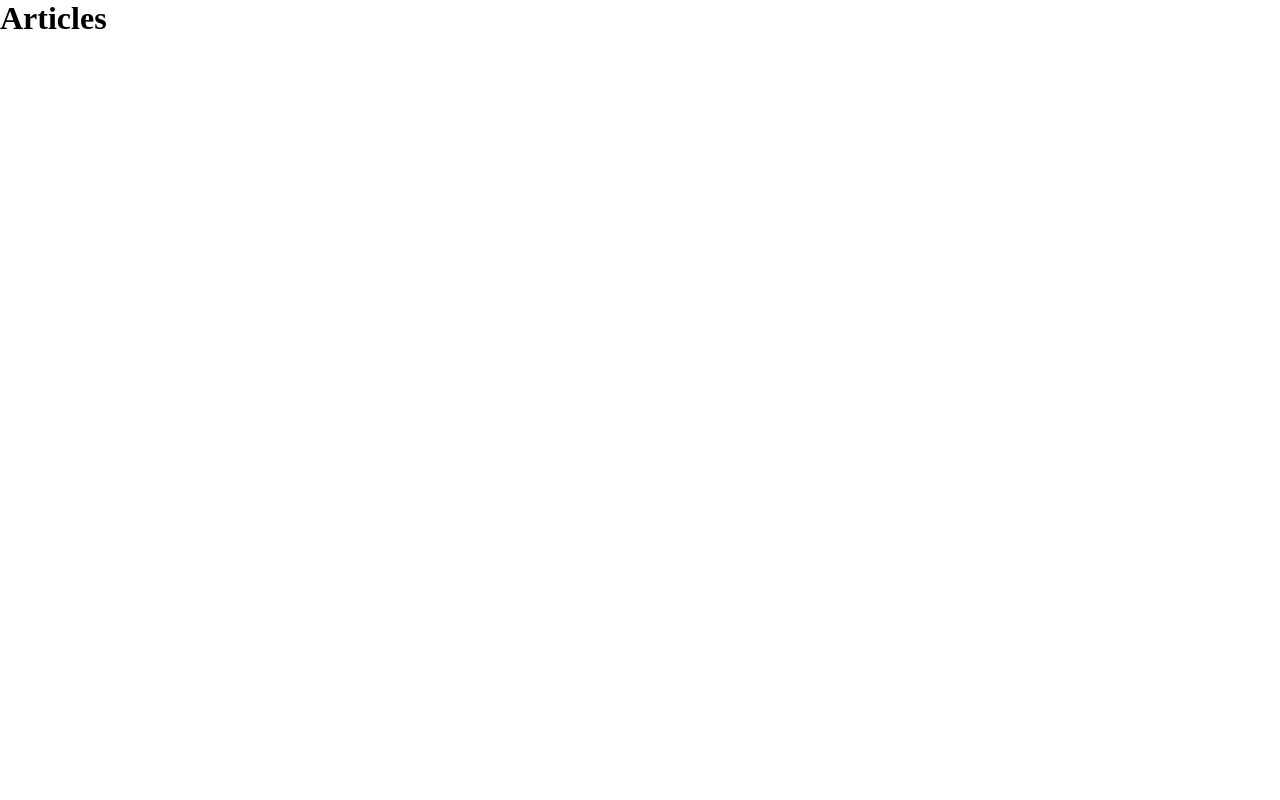
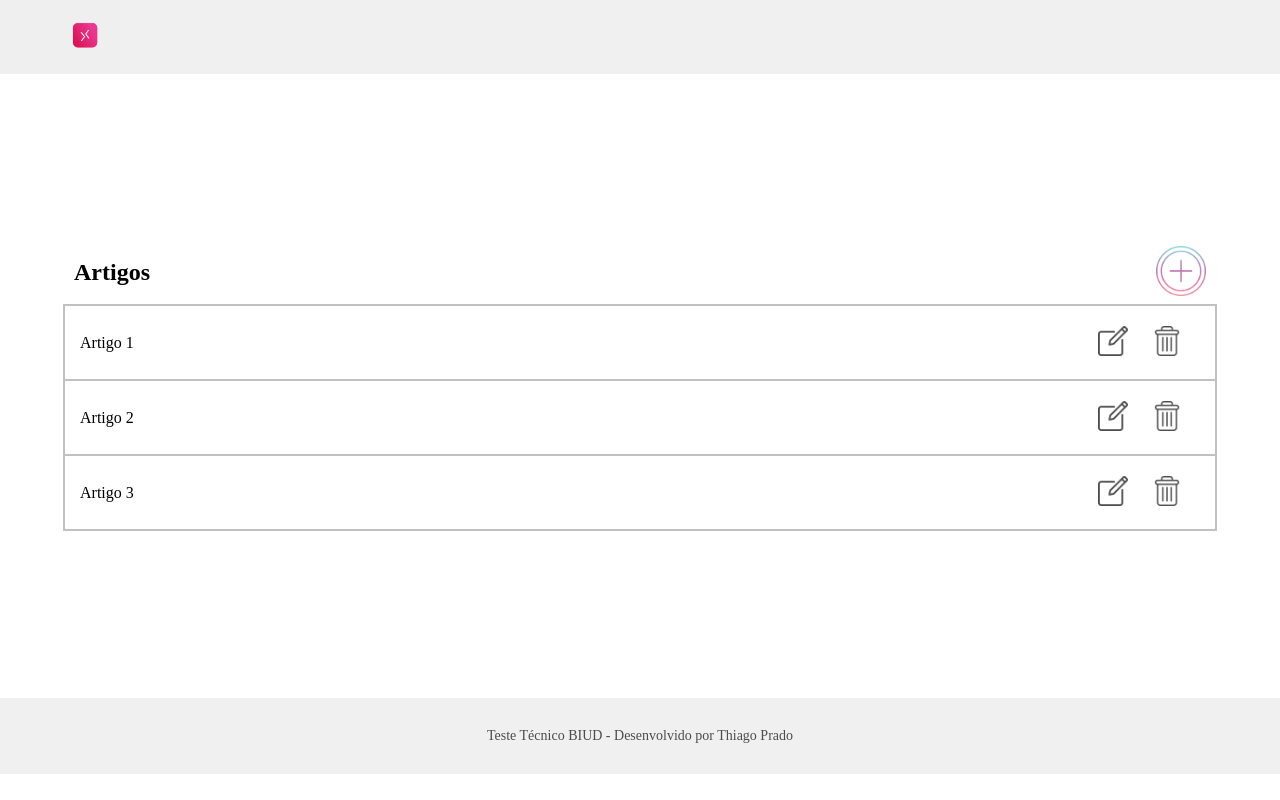
Before and after one commit to thiagopcdev/BIUD_challenge, a React (Vite) app in the folder frontend/: page /articles in a window 1280 px wide. Built offline with nearby package versions, Linux system fonts and the light colour scheme.

Commit message:
Implementa pagina de Artigos

```diff
--- a/frontend/src/components/index.js
+++ b/frontend/src/components/index.js
@@ -3,5 +3,5 @@ export { default as Input } from './Basics/Input';
 export { default as Select } from './Basics/Select';
 export { default as Header } from './Header/Header';
 export { default as Footer } from './Footer/Footer';
-export { default as CategoryList } from './Category/CategoryList';
+export { default as ListItems } from './Category/ListItems';
 export { default as SubHeader } from './Header/SubHeader';
--- /dev/null
+++ b/frontend/src/pages/Article/Articles.css
@@ -0,0 +1,7 @@
+.articles-container {
+  align-items: center;
+  display: flex;
+  flex-direction: column;
+  height: 78vh;
+  justify-content: center;
+}
--- a/frontend/src/pages/Article/Articles.jsx
+++ b/frontend/src/pages/Article/Articles.jsx
@@ -1,10 +1,20 @@
 import React from 'react';
+import {
+  SubHeader, ListItems, Header, Footer,
+} from '../../components';
+import './Articles.css';
 
 function Articles() {
+  const ArticleList = ['Artigo 1', 'Artigo 2', 'Artigo 3'];
   return (
-    <div>
-      <h1>Articles</h1>
-    </div>
+    <>
+      <Header />
+      <div className="articles-container">
+        <SubHeader name="Artigos" />
+        <ListItems list={ArticleList} />
+      </div>
+      <Footer />
+    </>
   );
 }
 
--- a/frontend/src/pages/Category/Categories.jsx
+++ b/frontend/src/pages/Category/Categories.jsx
@@ -1,6 +1,6 @@
 import React from 'react';
 import {
-  SubHeader, CategoryList, Header, Footer,
+  SubHeader, ListItems, Header, Footer,
 } from '../../components';
 import './Categories.css';
 
@@ -11,7 +11,7 @@ function Categories() {
       <Header />
       <div className="categories-container">
         <SubHeader name="Categorias" />
-        <CategoryList list={CategoriesList} />
+        <ListItems list={CategoriesList} />
       </div>
       <Footer />
     </>
```
Also changed, not shown: frontend/src/components/Category/ListItems.jsx (renamed from frontend/src/components/Category/CategoryList.jsx, +4 -4 lines), frontend/src/components/Category/ListItems.css (renamed from frontend/src/components/Category/CategoryList.css), frontend/src/pages/Category/RegisterCategory.jsx (line endings or trailing spaces).
